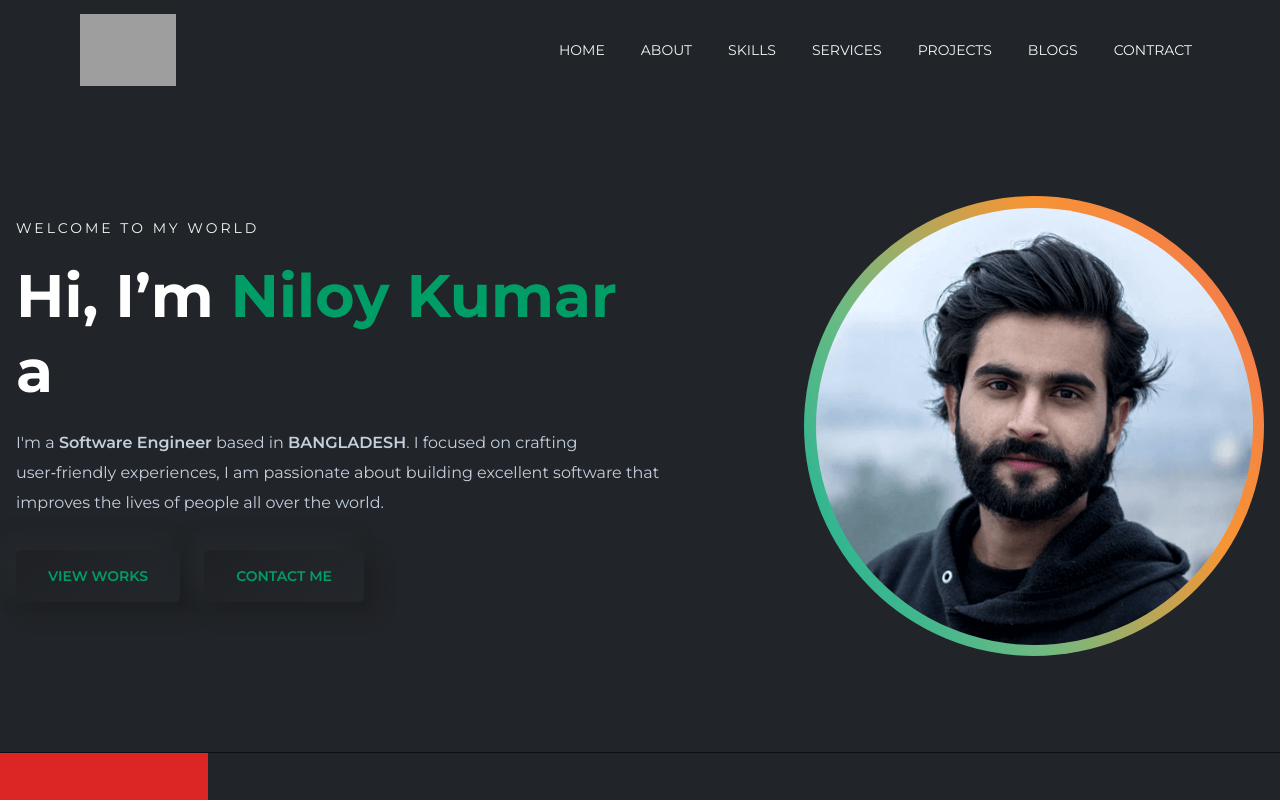
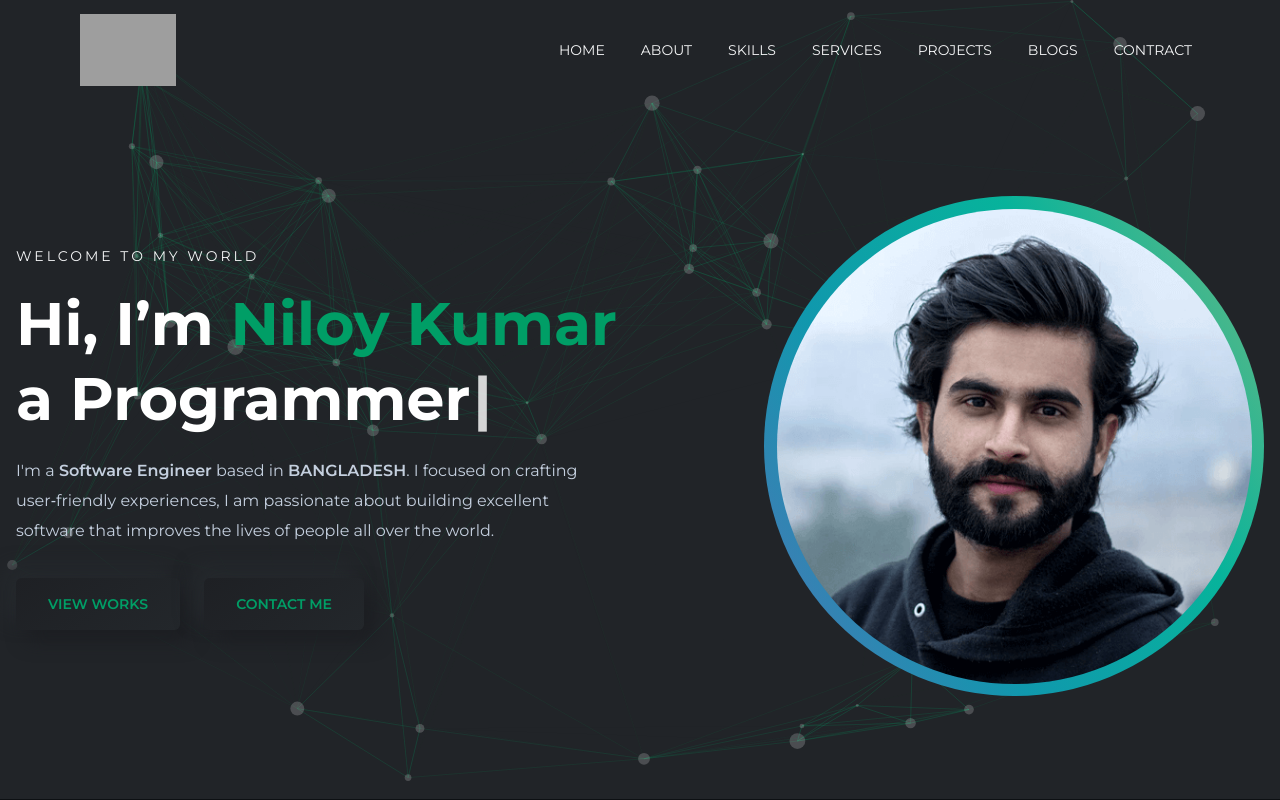
Before and after one commit to imniloy/niloykumar-website, a React (Vite) app: page / in a window 1280 px wide. Shown: the top 800 px of the page. Built offline with nearby package versions, Linux system fonts and the light colour scheme; grey boxes are pictures that could not be loaded.

Commit message:
tsparticles working

```diff
--- a/src/components/heroSection/ParticleEffect.jsx
+++ b/src/components/heroSection/ParticleEffect.jsx
@@ -18,7 +18,7 @@ const HeroParticleEffect = ({ children }) => {
       loaded={particlesLoaded}
       width="100%"
       height="100vh"
-      className="!absolute !top-0 !left-0 !right-0"
+      className="!absolute !top-0 !left-0 !right-0 -z-[5]"
       // style={{}}
       options={{
         fullScreen: {
@@ -62,7 +62,7 @@ const HeroParticleEffect = ({ children }) => {
             color: "#009e66",
             distance: 400,
             enable: true,
-            opacity: 0.25,
+            opacity: 0.15,
             width: 1,
           },
           collisions: {
@@ -92,7 +92,7 @@ const HeroParticleEffect = ({ children }) => {
             type: "circle",
           },
           size: {
-            value: { min: 1, max: 5 },
+            value: { min: 1, max: 8 },
           },
         },
         detectRetina: true,
--- a/src/components/heroSection/index.jsx
+++ b/src/components/heroSection/index.jsx
@@ -5,10 +5,9 @@ import HeroParticleEffect from "./ParticleEffect";
 const HeroSection = () => {
   return (
     <section className="hero-section">
-      <div className="py-24 h-full z-10 relative">
-        <div className="content-section gap-20">
+      <div className="content-section gap-20 z-[8888]">
         {/*info container */}
-          <div className="info-section text-secondary font-montserrat max-w-3xl px-4">
+        <div className="info-section mt-4 text-secondary font-montserrat max-w-3xl px-4">
           <span className="subtitle block uppercase text-sm tracking-[3px] mb-5">
             WELCOME TO MY WORLD
           </span>
@@ -18,7 +17,7 @@ const HeroSection = () => {
               Hi, I’m <span className="text-primary">Niloy Kumar</span>
               <span className="block">
                 a
-                  {/* <Typewriter
+                <Typewriter
                   words={[" Designer", " Developer", "  Programmer"]}
                   loop={false}
                   cursor
@@ -26,7 +25,7 @@ const HeroSection = () => {
                   typeSpeed={90}
                   deleteSpeed={8}
                   delaySpeed={1000}
-                  /> */}
+                />
               </span>
             </h1>
 
@@ -43,7 +42,7 @@ const HeroSection = () => {
             </p>
           </div>
           {/* buttons */}
-            <div className="my-8 space-x-6">
+          <div className="my-8 space-x-6 z-[1111]">
             <button className="hero-btn group">
               <span className="group-hover:text-transparent group-hover:bg-gradient-to-tr group-hover:from-[#009e66] group-hover:to-[#01e998] group-hover:bg-clip-text">
                 View Works
@@ -57,16 +56,15 @@ const HeroSection = () => {
           </div>
         </div>
         {/* profile Image container */}
-          <div className="px-4">
-            <div className="animate-hero-animated-bg relative rounded-full overflow-hidden h-[460px] w-[460px] flex justify-center items-center">
-              <div className="h-[95%] w-[95%] overflow-hidden rounded-full">
+        <div className="px-4 cursor-pointer">
+          <div className="animate-hero-animated-bg relative rounded-full overflow-hidden h-[500px] w-[500px] flex justify-center items-center">
+            <div className="h-[475px] w-[475px] overflow-hidden rounded-full">
               <img src="/images/Hero-Profile2.png" className="cover" alt="" />
             </div>
           </div>
         </div>
       </div>
-      </div>
-      {/* <HeroParticleEffect /> */}
+      <HeroParticleEffect />
     </section>
   );
 };
--- a/src/index.css
+++ b/src/index.css
@@ -112,7 +112,7 @@
   }
 
   .mobile-nav-social-media {
-    @apply p-4 bg-background2 rounded ;
+    @apply p-3 bg-background2 rounded;
   }
 
   .nav-logo {
@@ -127,14 +127,14 @@
     @apply hidden md:block;
   }
   .hero-section {
-    @apply w-full 2xl:h-[780px] overflow-hidden border-b border-[#0d1013];
+    @apply w-full min-h-[calc(100vh_-_100px)] my-auto overflow-hidden border-b border-[#0d1013];
   }
   .hero-btn {
     @apply px-8 py-4 uppercase rounded-md text-sm text-primary font-semibold bg-background1 !shadow-shadow1
     transition-all duration-300 hover:-translate-y-1;
   }
   .content-section {
-    @apply flex items-center justify-between;
+    @apply flex items-center justify-between my-24;
   }
 }
 
--- a/src/pages/OverViewPage.jsx
+++ b/src/pages/OverViewPage.jsx
@@ -4,9 +4,10 @@ import NavBar from "../components/nav";
 
 const OverViewPage = () => {
   return (
-    <main className="bg-background2 min-w-full">
+    <main className="bg-background2 z-0 relative">
+      <div className="min-w-full">
         <NavBar />
-      <div className="max-w-screen-xl mx-auto">
+        <div className="2xl:max-w-[1400px] mx-auto">
           <HeroSection />
           <div className="bg-red-600 h-52 w-52"></div>
           <div className="bg-red-600 h-52 w-52"></div>
@@ -14,6 +15,7 @@ const OverViewPage = () => {
           <div className="bg-red-600 h-52 w-52"></div>
           <div className="bg-red-600 h-52 w-52"></div>
         </div>
+      </div>
     </main>
   );
 };
--- a/tailwind.config.js
+++ b/tailwind.config.js
@@ -53,7 +53,7 @@ export default {
         "12px": "var(--border-width)",
       },
       animation: {
-        "hero-animated-bg": "animate-gradient 6s ease alternate infinite",
+        "hero-animated-bg": "animate-gradient 4s ease alternate infinite",
       },
       keyframes: {
         "animate-gradient": {
```
Also changed, not shown: bb.jsx (added, +61 -0 lines). Lines whose indentation alone changed are shown as unchanged.
